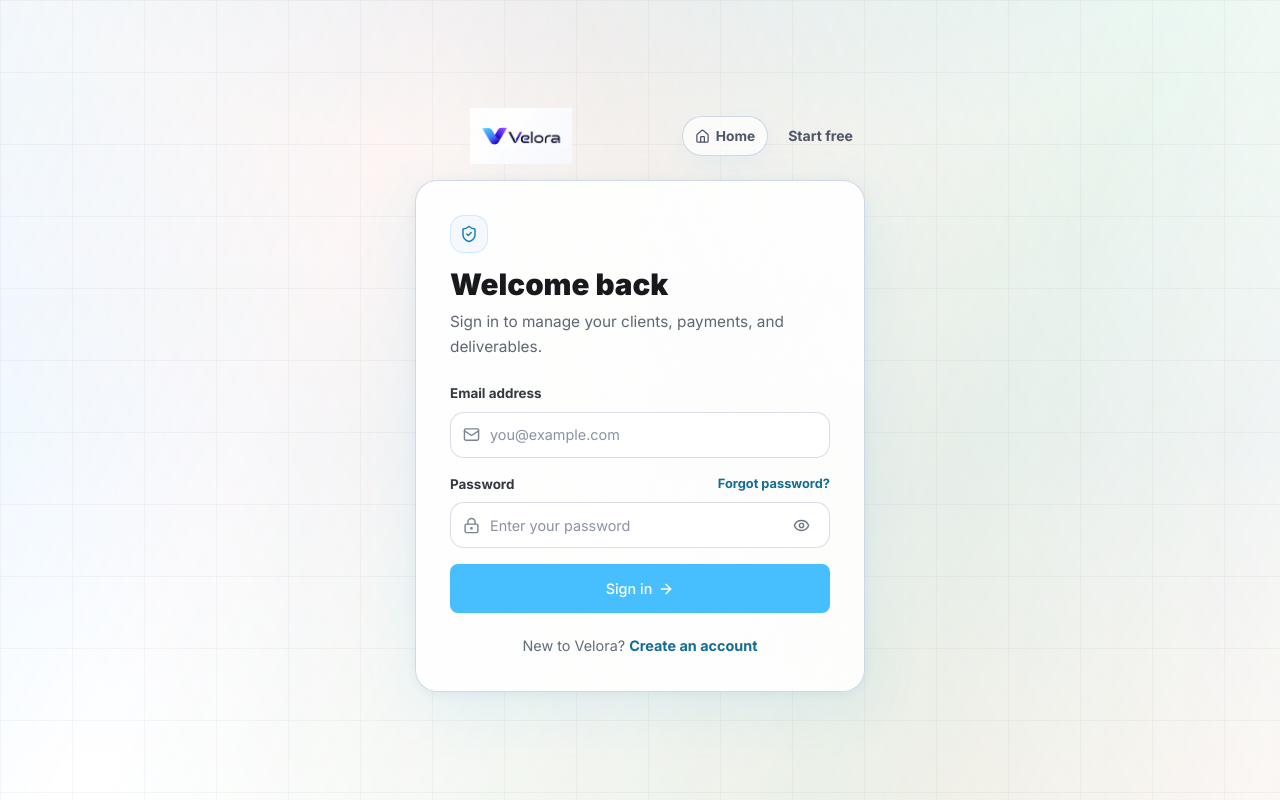
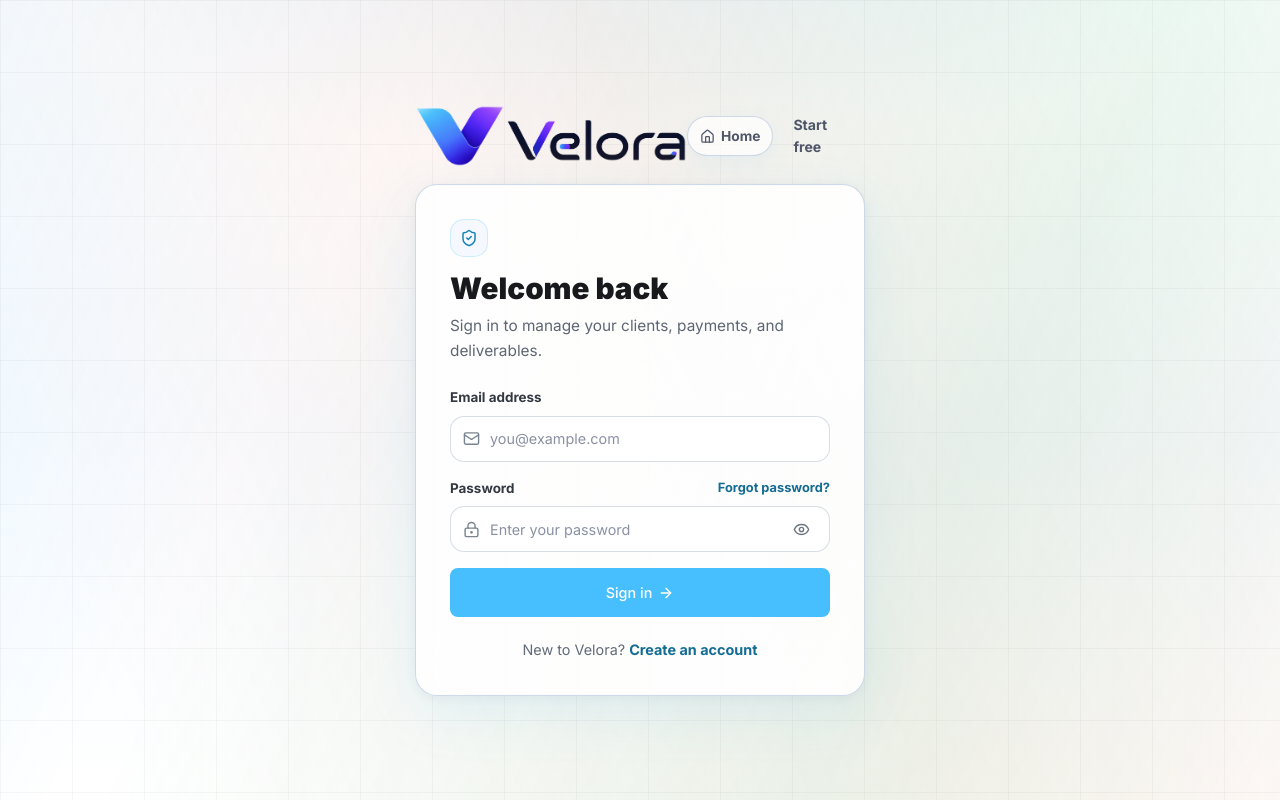
Before and after one commit to mzz3ig/Velora, a React (Vite) app in the folder freelanceportal/: page /login in a window 1280 px wide. Built offline with nearby package versions, Linux system fonts and the light colour scheme; no server answers.

Commit message:
Use transparent wordmark logo and increase branding sizes

```diff
--- a/freelanceportal/src/components/landing/Footer.jsx
+++ b/freelanceportal/src/components/landing/Footer.jsx
@@ -51,7 +51,7 @@ export default function Footer() {
           {/* Brand */}
           <div>
             <div style={{ display: 'flex', alignItems: 'center', gap: 8, marginBottom: 12 }}>
-              <img src="/velora-logo-wordmark.png" alt="Velora" style={{ width: 214, height: 56, objectFit: 'contain' }} />
+              <img src="/velora-logo-wordmark-transparent.png" alt="Velora" style={{ width: 256, height: 64, objectFit: 'contain' }} />
             </div>
             <p style={{ fontSize: '0.875rem', color: 'var(--text-muted)', lineHeight: 1.7, maxWidth: 260 }}>
               The all-in-one client portal for solo freelancers. Send one link. Get paid faster.
--- a/freelanceportal/src/components/landing/Navbar.jsx
+++ b/freelanceportal/src/components/landing/Navbar.jsx
@@ -65,7 +65,7 @@ export default function Navbar() {
     >
       {/* Logo */}
       <Link to="/" style={{ textDecoration: 'none', display: 'flex', alignItems: 'center', gap: 7 }}>
-        <img src="/velora-logo-wordmark.png" alt="Velora" style={{ width: 206, height: 54, objectFit: 'contain' }} />
+        <img src="/velora-logo-wordmark-transparent.png" alt="Velora" style={{ width: 248, height: 62, objectFit: 'contain' }} />
       </Link>
 
       {/* Nav links - desktop */}
--- a/freelanceportal/src/components/layout/AppShell.jsx
+++ b/freelanceportal/src/components/layout/AppShell.jsx
@@ -40,7 +40,7 @@ export default function AppShell() {
               <line x1="3" y1="6" x2="21" y2="6" /><line x1="3" y1="12" x2="21" y2="12" /><line x1="3" y1="18" x2="21" y2="18" />
             </svg>
           </button>
-          <img src="/velora-logo.png" alt="Velora" style={{ width: 42, height: 42, borderRadius: 9, objectFit: 'contain' }} />
+          <img src="/velora-logo.png" alt="Velora" style={{ width: 48, height: 48, borderRadius: 10, objectFit: 'contain' }} />
           <div style={{ width: 36 }} />
         </div>
         <Outlet />
--- a/freelanceportal/src/components/layout/Sidebar.jsx
+++ b/freelanceportal/src/components/layout/Sidebar.jsx
@@ -167,11 +167,11 @@ export default function Sidebar({ collapsed, setCollapsed, mobileOpen, setMobile
         }}>
           <div style={{ display: 'flex', alignItems: 'center', gap: 10, overflow: 'visible' }}>
             <img
-              src={collapsed ? '/velora-logo.png' : '/velora-logo-wordmark.png'}
+              src={collapsed ? '/velora-logo.png' : '/velora-logo-wordmark-transparent.png'}
               alt="Velora"
               style={collapsed
-                ? { width: 62, height: 62, borderRadius: 10, flexShrink: 0, objectFit: 'contain' }
-                : { width: 204, height: 52, flexShrink: 0, objectFit: 'contain' }}
+                ? { width: 66, height: 66, borderRadius: 10, flexShrink: 0, objectFit: 'contain' }
+                : { width: 236, height: 58, flexShrink: 0, objectFit: 'contain' }}
             />
           </div>
           {!collapsed && (
--- a/freelanceportal/src/index.css
+++ b/freelanceportal/src/index.css
@@ -725,9 +725,9 @@ html.perf-low .nav-item.active::after {
   background: transparent;
   border-radius: 0;
   box-shadow: none;
-  height: 56px;
+  height: 64px;
   object-fit: contain;
-  width: 212px;
+  width: 280px;
 }
 
 .auth-panel-wrap {
@@ -1076,8 +1076,8 @@ html.perf-low .nav-item.active::after {
   }
 
   .auth-brand-wordmark {
-    height: 48px;
-    width: 178px;
+    height: 52px;
+    width: 228px;
   }
 
   .auth-topbar-actions {
--- a/freelanceportal/src/pages/Landing.jsx
+++ b/freelanceportal/src/pages/Landing.jsx
@@ -229,7 +229,7 @@ function GlobalNav() {
   return (
     <header className="apple-global-nav">
       <Link className="apple-brand" to="/" aria-label="Velora home">
-        <img src="/velora-logo-wordmark.png" alt="Velora" style={{ width: 206, height: 54, objectFit: 'contain' }} />
+        <img src="/velora-logo-wordmark-transparent.png" alt="Velora" style={{ width: 248, height: 62, objectFit: 'contain' }} />
       </Link>
       <nav className="apple-nav-links" aria-label="Primary navigation">
         <a href="#highlights">Product</a>
@@ -1000,7 +1000,7 @@ function Footer() {
   return (
     <footer className="apple-footer">
       <div className="footer-brand">
-        <img src="/velora-logo-wordmark.png" alt="Velora" style={{ width: 214, height: 56, objectFit: 'contain' }} />
+        <img src="/velora-logo-wordmark-transparent.png" alt="Velora" style={{ width: 256, height: 64, objectFit: 'contain' }} />
         <p>Client portals for solo freelancers.</p>
       </div>
       <nav className="footer-links" aria-label="Footer navigation">
--- a/freelanceportal/src/pages/auth/ForgotPassword.jsx
+++ b/freelanceportal/src/pages/auth/ForgotPassword.jsx
@@ -28,7 +28,7 @@ export default function ForgotPassword() {
       <motion.main className="auth-panel-wrap" initial={{ opacity: 0, y: 24 }} animate={{ opacity: 1, y: 0 }} transition={{ duration: 0.5, delay: 0.05 }}>
         <div className="auth-topbar">
           <Link to="/" className="auth-brand" aria-label="Velora home">
-            <img src="/velora-logo-wordmark.png" alt="Velora" className="auth-brand-wordmark" />
+            <img src="/velora-logo-wordmark-transparent.png" alt="Velora" className="auth-brand-wordmark" />
           </Link>
           <div className="auth-topbar-actions">
             <Link to="/" className="auth-home-link"><Home size={15} /> Home</Link>
--- a/freelanceportal/src/pages/auth/Login.jsx
+++ b/freelanceportal/src/pages/auth/Login.jsx
@@ -53,7 +53,7 @@ export default function Login() {
       >
         <div className="auth-topbar">
           <Link to="/" className="auth-brand" aria-label="Velora home">
-            <img src="/velora-logo-wordmark.png" alt="Velora" className="auth-brand-wordmark" />
+            <img src="/velora-logo-wordmark-transparent.png" alt="Velora" className="auth-brand-wordmark" />
           </Link>
           <div className="auth-topbar-actions">
             <Link to="/" className="auth-home-link"><Home size={15} /> Home</Link>
--- a/freelanceportal/src/pages/auth/Onboarding.jsx
+++ b/freelanceportal/src/pages/auth/Onboarding.jsx
@@ -156,7 +156,7 @@ export default function Onboarding() {
       <main className="auth-panel-wrap onboarding-wrap">
         <div className="auth-topbar onboarding-topbar">
           <Link to="/" className="auth-brand" aria-label="Velora home">
-            <img src="/velora-logo-wordmark.png" alt="Velora" className="auth-brand-wordmark" />
+            <img src="/velora-logo-wordmark-transparent.png" alt="Velora" className="auth-brand-wordmark" />
           </Link>
           <span className="onboarding-step-count">{step + 1} of {questions.length}</span>
         </div>
--- a/freelanceportal/src/pages/auth/Register.jsx
+++ b/freelanceportal/src/pages/auth/Register.jsx
@@ -64,7 +64,7 @@ export default function Register() {
       >
         <div className="auth-topbar">
           <Link to="/" className="auth-brand" aria-label="Velora home">
-            <img src="/velora-logo-wordmark.png" alt="Velora" className="auth-brand-wordmark" />
+            <img src="/velora-logo-wordmark-transparent.png" alt="Velora" className="auth-brand-wordmark" />
           </Link>
           <div className="auth-topbar-actions">
             <Link to="/" className="auth-home-link"><Home size={15} /> Home</Link>
--- a/freelanceportal/src/pages/auth/ResetPassword.jsx
+++ b/freelanceportal/src/pages/auth/ResetPassword.jsx
@@ -27,7 +27,7 @@ export default function ResetPassword() {
       <motion.main className="auth-panel-wrap" initial={{ opacity: 0, y: 24 }} animate={{ opacity: 1, y: 0 }} transition={{ duration: 0.5, delay: 0.05 }}>
         <div className="auth-topbar">
           <Link to="/" className="auth-brand" aria-label="Velora home">
-            <img src="/velora-logo-wordmark.png" alt="Velora" className="auth-brand-wordmark" />
+            <img src="/velora-logo-wordmark-transparent.png" alt="Velora" className="auth-brand-wordmark" />
           </Link>
           <div className="auth-topbar-actions">
             <Link to="/" className="auth-home-link"><Home size={15} /> Home</Link>
```
Also changed, not shown: freelanceportal/public/velora-logo-wordmark-transparent.png (added).
